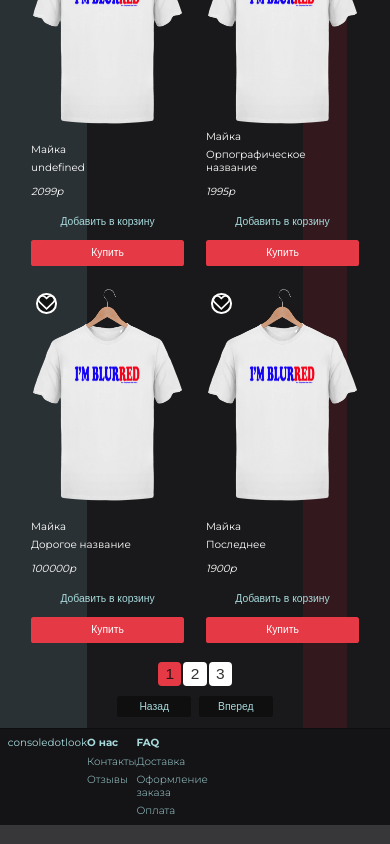
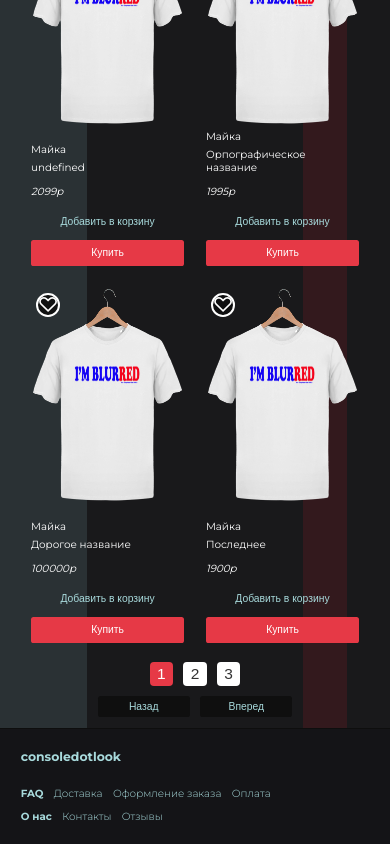
Before and after one commit to Fadinv/cdl, a Next.js app: page / in a window 390 px wide. Shown: the part 1710-2554 px from the top of the page. Built offline with nearby package versions, Linux system fonts and the light colour scheme.

Commit message:
test
test

```diff
--- a/Components/Footer/Footer.module.sass
+++ b/Components/Footer/Footer.module.sass
@@ -4,7 +4,7 @@
   font-size: 1rem
   display: flex
   border-top: 1px solid library.$color_main-grey
-  padding: 2vw
+  padding: 2em 0 2em 2em
   color: library.$color_powderblue
   width: 100%
   background-color: rgb(20,20,23)
@@ -15,7 +15,8 @@
   width: 60%
 
 .NameProject
-  font-size: 1rem
+  font-size: 1.2rem
+  font-weight: bold
 
 .AboutUs
   font-size: 1rem
@@ -32,3 +33,36 @@
 .FAQ > * + *
   margin-top: .5em
   font-weight: 300
+
+
+@media (max-width: 100em)
+
+@media (max-width: 65em)
+  .InfoWrapper
+    width: 80%
+
+@media (max-width: 42em)
+  .InfoWrapper
+    flex-direction: column
+    justify-content: space-between
+    width: 100%
+
+  .InfoWrapper > * + *
+    margin-top: 1em
+
+  .NameProject
+    margin-bottom: 1em
+
+  .AboutUs
+    display: flex
+
+  .AboutUs > * + *
+    margin-top: 0
+    margin-left: 1em
+
+  .FAQ
+    display: flex
+
+  .FAQ > * + *
+    margin-top: 0
+    margin-left: 1em
--- a/Components/Footer/Footer.tsx
+++ b/Components/Footer/Footer.tsx
@@ -11,20 +11,19 @@ const Footer: React.FC<FooterProps> = () => {
             <div className={styles.InfoWrapper}>
                 <p className={styles.NameProject}>consoledotlook</p>
 
-                <ul className={styles.AboutUs}>
-                    <li>О нас</li>
-                    <li>Контакты</li>
-                    <li>Отзывы</li>
-                </ul>
-
                 <ul className={styles.FAQ}>
                     <li>FAQ</li>
                     <li>Доставка</li>
                     <li>Оформление заказа</li>
                     <li>Оплата</li>
                 </ul>
+
+                <ul className={styles.AboutUs}>
+                    <li>О нас</li>
+                    <li>Контакты</li>
+                    <li>Отзывы</li>
+                </ul>
             </div>
-
         </div>
     )
 }
--- a/Components/ProductNav/ProductNav.tsx
+++ b/Components/ProductNav/ProductNav.tsx
@@ -12,10 +12,10 @@ const ProductNav: React.FC<ProductNavProps> = () => {
     const pathArray: string[] = ['Майки', 'Поло', 'Толстовки']
 
     const buttonClickHandler = (e) => {
-        const key = e.target.dataset.set as string
-        if (e.target.dataset.set === pathState) return
+        const key = +e.target.dataset.set as number
+        if (key === pathState) return
 
-        setPathState(+key)
+        setPathState(key)
     }
 
     return (
--- a/Components/ProductPagination/ProductPagination.module.sass
+++ b/Components/ProductPagination/ProductPagination.module.sass
@@ -12,7 +12,7 @@
   padding: 1vw 1vw 0
 
 .PaginationStuckNumber > * + *
-  margin-left: .5vw
+  margin-left: 1em
 
 .PaginationNumberButton
   font-size: 1.5rem
@@ -30,6 +30,7 @@
 
 
 .NumberButtonActive
+  color: white
   background-color: library.$color_imperial-red
 
 .StuckButtons
@@ -40,10 +41,10 @@
 
 .StuckButtons > *
   font-size: 1rem
-  width: 20%
+  width: 25%
   padding: .5em
   border-radius: .25em
-  margin: 0 1vw
+  margin: 0 .5em
   background-color: library.$color_dark-background
   color: library.$color_powderblue
   &:hover
--- a/Components/ProductPagination/ProductPagination.tsx
+++ b/Components/ProductPagination/ProductPagination.tsx
@@ -1,4 +1,4 @@
-import React from 'react'
+import React, {useState} from 'react'
 import styles from './ProductPagination.module.sass'
 
 interface ProductPaginationProps {
@@ -6,19 +6,45 @@ interface ProductPaginationProps {
 }
 
 const ProductPagination: React.FC<ProductPaginationProps> = () => {
+
+    const paginationArray = [1, 2, 3]
+
+    const [paginationState, setPaginationState] = useState<number>(1)
+
+    const clickPaginationHandler = (e) => {
+        e.preventDefault()
+        const page = +e.target.dataset.page as number
+        if (page === paginationState) return
+
+        setPaginationState(page)
+    }
+
     return (
         <div className={styles.ProductPagination}>
 
             <ul className={styles.PaginationStuckNumber}>
-                <li>
-                    <button className={styles.PaginationNumberButton + ' ' + styles.NumberButtonActive}>1</button>
-                </li>
-                <li>
-                    <button className={styles.PaginationNumberButton}>2</button>
-                </li>
-                <li>
-                    <button  className={styles.PaginationNumberButton}>3</button>
-                </li>
+
+                {paginationArray.map((page, key) => {
+                    const classesBtn = [styles.PaginationNumberButton]
+                    if (page === paginationState) {
+                        classesBtn.push(styles.NumberButtonActive)
+                    }
+
+                    return <li key={key}>
+                        <button data-page={page} onClick={clickPaginationHandler}
+                                className={classesBtn.join(' ')}>{page}</button>
+                    </li>
+                })}
+
+                {/*<li>*/}
+                {/*    <button className={styles.PaginationNumberButton + ' ' + styles.NumberButtonActive}>1</button>*/}
+                {/*</li>*/}
+                {/*<li>*/}
+                {/*    <button className={styles.PaginationNumberButton}>2</button>*/}
+                {/*</li>*/}
+                {/*<li>*/}
+                {/*    <button  className={styles.PaginationNumberButton}>3</button>*/}
+                {/*</li>*/}
             </ul>
             <div className={styles.StuckButtons}>
                 <button className={styles.BackButton}>Назад</button>
--- a/Components/ProductsStuck/ProductItem/ProductItem.module.sass
+++ b/Components/ProductsStuck/ProductItem/ProductItem.module.sass
@@ -65,8 +65,8 @@
   justify-content: center
   font-size: 2rem
   margin: auto
-  width: 2rem
-  height: 2rem
+  width: 2.3rem
+  height: 2.3rem
   top: .75em
   left: .75em
   cursor: pointer
@@ -232,6 +232,10 @@
   &:hover
     background-color: rgba(240, 240, 240, .15)
 
+@media (min-width: 42em)
+  .StuckButtons > *
+    padding: .5em .75em
+
 @media (max-width: 25em)
   .SizeStuckBtnItem
     font-size: 1.15rem
```
